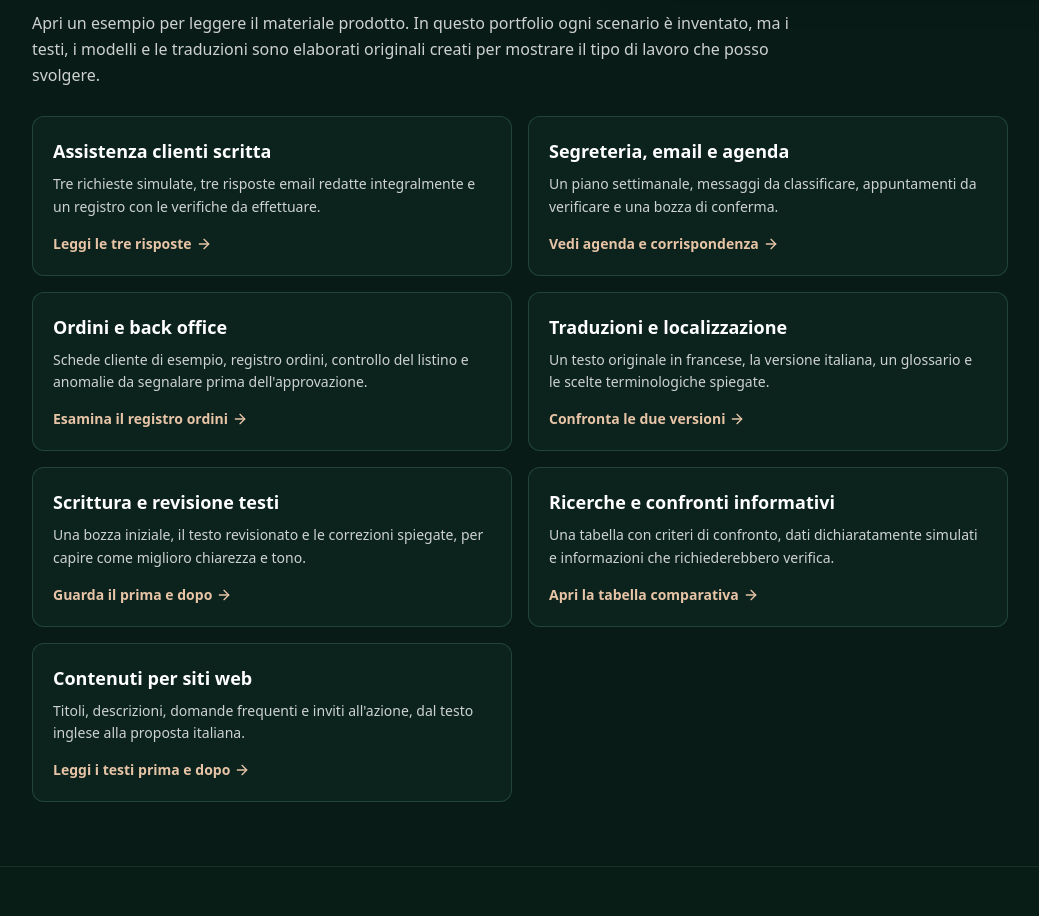
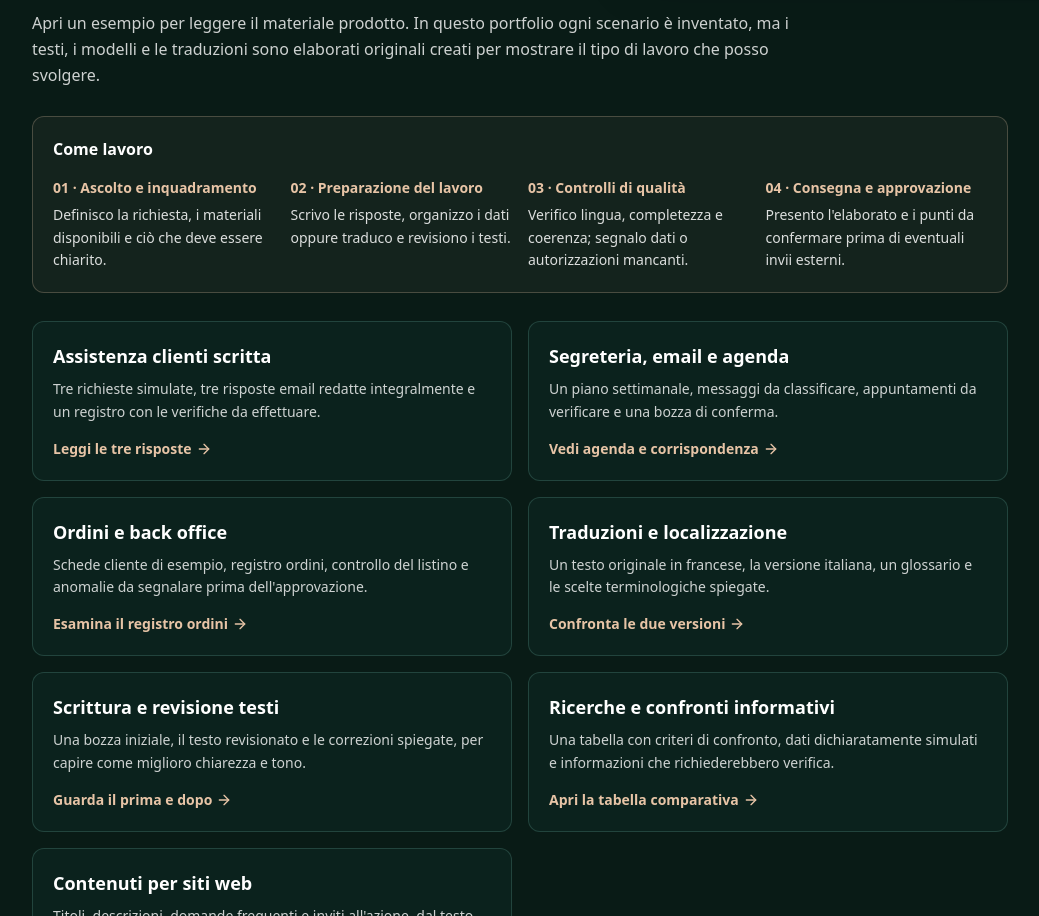
Before and after one commit to noemitomassetti/noemitomassetti-it, a React (Vite) app: page /it/esempi-di-lavoro in a window 1280 px wide. Shown: the part 811-1727 px from the top of the page, without its empty margins (120-1159 px from the left). Built offline with nearby package versions, Linux system fonts and the light colour scheme; the HTML template or start-up script is replaced by a standard one.

Commit message:
Portfolio: explain four-step working method in all languages before examples

```diff
--- a/src/pages/Portfolio.tsx
+++ b/src/pages/Portfolio.tsx
@@ -35,6 +35,81 @@ import {
   ExternalLink,
 } from "lucide-react";
 
+
+const PORTFOLIO_WORK_STEPS = [
+  {
+    "it": [
+      "Ascolto e inquadramento",
+      "Definisco la richiesta, i materiali disponibili e ciò che deve essere chiarito."
+    ],
+    "en": [
+      "Understand the brief",
+      "Establish the request, available material and points that need clarification."
+    ],
+    "fr": [
+      "Comprendre la demande",
+      "Je précise le besoin, les documents disponibles et les points à clarifier."
+    ],
+    "es": [
+      "Entender el encargo",
+      "Defino la solicitud, los materiales disponibles y las dudas por resolver."
+    ]
+  },
+  {
+    "it": [
+      "Preparazione del lavoro",
+      "Scrivo le risposte, organizzo i dati oppure traduco e revisiono i testi."
+    ],
+    "en": [
+      "Prepare the work",
+      "Draft replies, organise information or translate and revise texts."
+    ],
+    "fr": [
+      "Réaliser le travail",
+      "Je rédige les réponses, organise les données ou traduis et révise les textes."
+    ],
+    "es": [
+      "Preparar el trabajo",
+      "Redacto respuestas, organizo datos o traduzco y reviso textos."
+    ]
+  },
+  {
+    "it": [
+      "Controlli di qualità",
+      "Verifico lingua, completezza e coerenza; segnalo dati o autorizzazioni mancanti."
+    ],
+    "en": [
+      "Quality checks",
+      "Check language, completeness and consistency; flag missing facts or approvals."
+    ],
+    "fr": [
+      "Vérifier la qualité",
+      "Je contrôle la langue, la cohérence et les éléments qui nécessitent validation."
+    ],
+    "es": [
+      "Revisar la calidad",
+      "Compruebo lengua, integridad y coherencia; señalo datos pendientes."
+    ]
+  },
+  {
+    "it": [
+      "Consegna e approvazione",
+      "Presento l'elaborato e i punti da confermare prima di eventuali invii esterni."
+    ],
+    "en": [
+      "Handover and approval",
+      "Present the sample and identify what must be approved before external use."
+    ],
+    "fr": [
+      "Remise et validation",
+      "Je présente le document et les points à valider avant toute utilisation externe."
+    ],
+    "es": [
+      "Entrega y aprobación",
+      "Presento el documento y los puntos que deben aprobarse antes de su uso externo."
+    ]
+  }
+] as const;
 
 const PORTFOLIO_SERVICE_EXAMPLES = [
   {
@@ -385,11 +460,24 @@ export default function Portfolio() {
       <section aria-labelledby="portfolio-what-i-do" className="py-12 md:py-16 border-b border-border/40 bg-background">
         <div className="container px-4 md:px-6 max-w-5xl mx-auto">
           <h2 id="portfolio-what-i-do" className="text-2xl md:text-3xl font-bold text-foreground mb-3">
-            {({it:"Che cosa faccio, attraverso esempi di lavoro",en:"What I do, shown through real work samples",fr:"Mes prestations, illustrées par des exemples",es:"Qué hago: ejemplos de trabajo concretos"} as const)[lang]}
+            {({it:"Che cosa faccio, attraverso esempi di lavoro",en:"What I do, shown through original work samples",fr:"Mes prestations, illustrées par des exemples",es:"Qué hago: ejemplos de trabajo concretos"} as const)[lang]}
           </h2>
           <p className="text-foreground/80 leading-relaxed max-w-3xl mb-7">
             {({it:"Apri un esempio per leggere il materiale prodotto. In questo portfolio ogni scenario è inventato, ma i testi, i modelli e le traduzioni sono elaborati originali creati per mostrare il tipo di lavoro che posso svolgere.",en:"Open a sample to read the material itself. Every scenario is fictional, but the writing, templates and translations are original examples of the work I can provide.",fr:"Ouvrez un exemple pour consulter le document lui-même. Les situations sont fictives, mais les textes, modèles et traductions ont été créés pour illustrer concrètement mes prestations.",es:"Abre un ejemplo para leer el documento. Las situaciones son ficticias, pero los textos, modelos y traducciones son muestras originales del trabajo que puedo ofrecer."} as const)[lang]}
           </p>
+          <div className="rounded-xl border border-primary/25 bg-primary/5 p-5 mb-7">
+            <h3 className="font-bold mb-4">
+              {({it:"Come lavoro",en:"How I work",fr:"Ma méthode de travail",es:"Cómo trabajo"} as const)[lang]}
+            </h3>
+            <ol className="grid grid-cols-1 sm:grid-cols-2 lg:grid-cols-4 gap-4 text-sm">
+              {PORTFOLIO_WORK_STEPS.map((step,index) => (
+                <li key={index} className="leading-relaxed text-foreground/85">
+                  <strong className="block text-primary mb-1">{String(index+1).padStart(2,"0")} · {step[lang][0]}</strong>
+                  {step[lang][1]}
+                </li>
+              ))}
+            </ol>
+          </div>
           <div className="grid grid-cols-1 md:grid-cols-2 gap-4">
             {PORTFOLIO_SERVICE_EXAMPLES.map((item) => (
               <Link key={item.doc} to={getPortfolioDocumentPath(item.doc,lang)}
```
